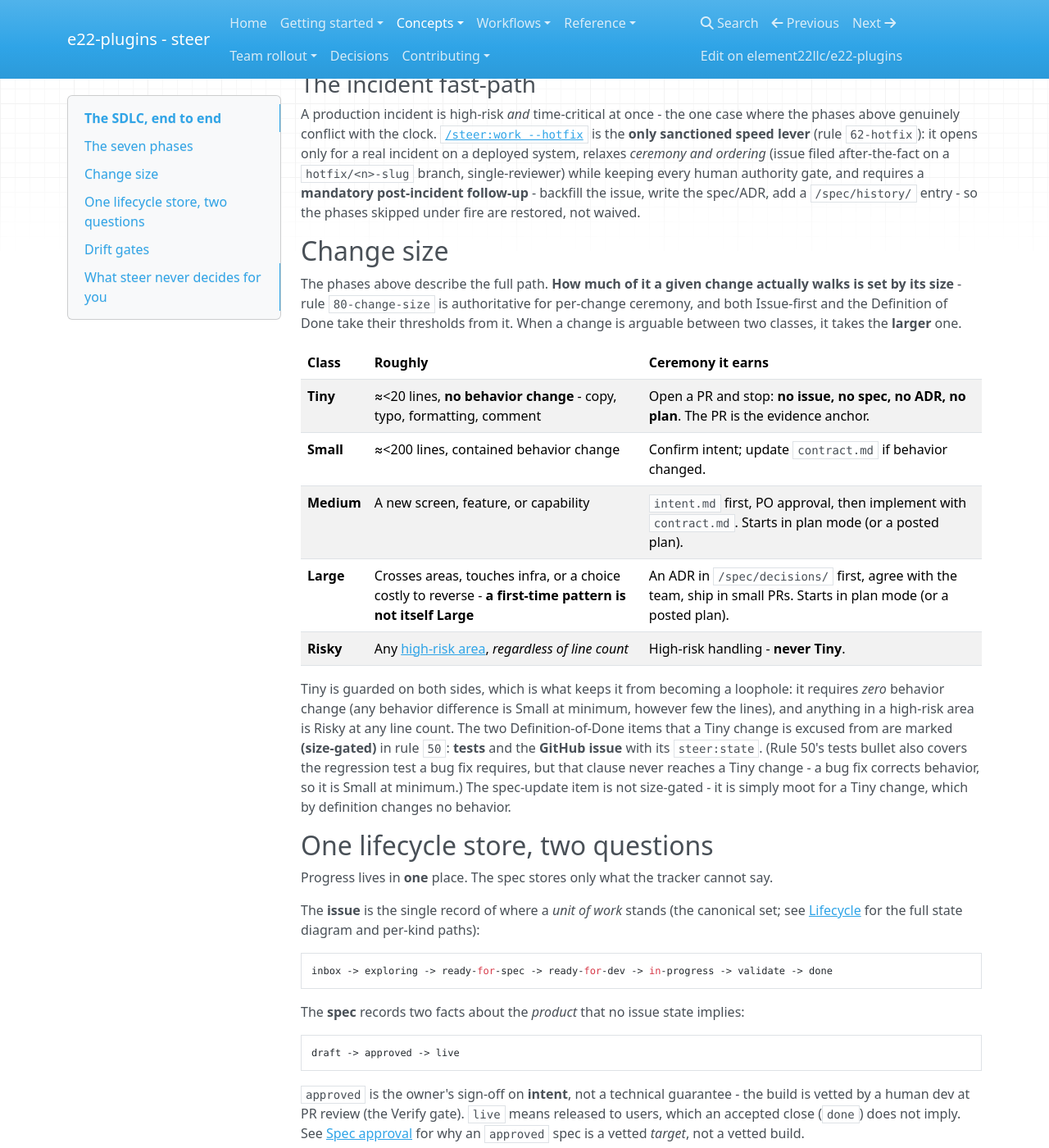
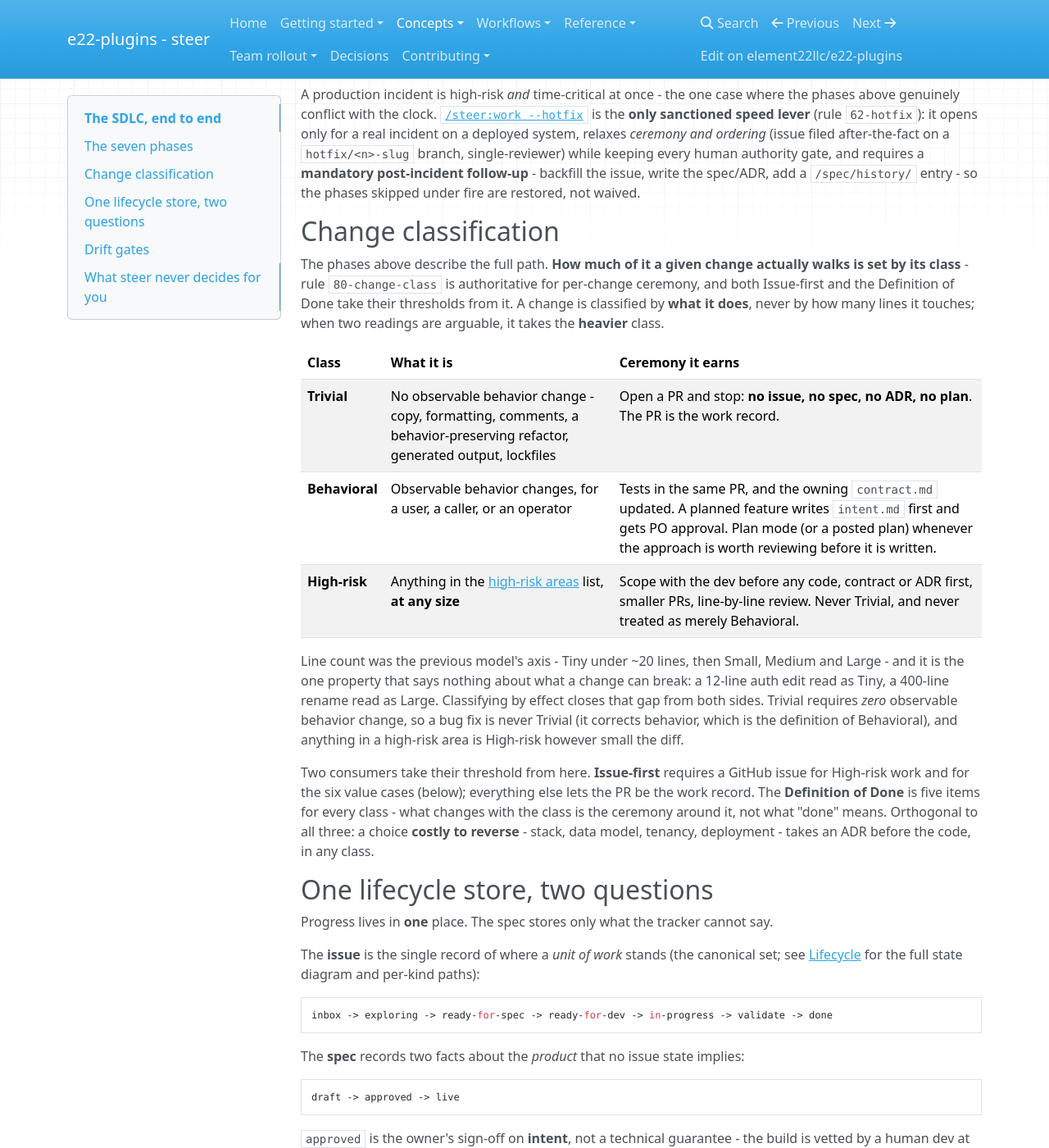
Before and after one commit to element22llc/e22-plugins, an MkDocs documentation site: the page built from docs/concepts/sdlc.md, in a window 1280 px wide and 1400 px high, scrolled down 1549 px. Shown: the whole window at 82% size. Built offline with MkDocs 1.6.1, drawn with Linux system fonts in a browser that asks for light colours; nearby versions of some CDN libraries; some of the changed text lies outside the part shown.

Commit message:
docs: follow the change-classification rewrite
The sdlc "Change size" section becomes "Change classification" (anchor
#change-classification) with the three-class table, and the six references to
the old anchor, rule filename and Tiny vocabulary across lifecycle, work,
build, configuration and hooks follow. The old names stay where they are
history, not live vocabulary.

check_fixtures' issue-first scope guard asserted the literal phrase
"implementation-affecting mutation", which the rewrite replaces. It now
asserts the thing the guard is for - that rule 36 and ISSUE-WORKFLOW name the
two scoped cases rather than sweeping every repository change.

Refs #583

Co-Authored-By: Claude Opus 5 (1M context) <noreply@anthropic.com>

```diff
--- a/docs/concepts/sdlc.md
+++ b/docs/concepts/sdlc.md
@@ -30,8 +30,8 @@ flowchart LR
 | --- | --- | --- | --- |
 | **0 · Bootstrap** | [`/steer:setup`](../workflows/index.md) -> `init` (greenfield) / [`adopt`](../workflows/adopt.md) (brownfield) / `sync` (steady-state); `doctor` for prerequisites | `/spec` spine + bundled scaffold (mise, compose, CI, PR template, policy) + pinned toolchain | - (enablement, not a gate) |
 | **1 · Shape** | [`/steer:spec`](../workflows/spec.md), `questions`, `adr`, `roadmap` | `intent.md`, `contract.md`, ADRs, a release timeline | `/steer:spec approve` - blocked while a **blocking** question gated at intent-approval is unresolved (later-gated questions block their own gate) |
-| **2 · Plan** | [`/steer:issues`](../workflows/issues.md) | A triaged, decomposed backlog of issues | Issue-first: every implementation-affecting mutation has an issue **before** the first change - except a [**Tiny**](#change-size) change, `/spec` edits, docs, generated output, lockfiles, and `/steer:sync` |
-| **3 · Build** | [`/steer:work`](../workflows/work.md) (and `work --reviewed`) | A branch, the implementation, tests, progress on the issue, a PR | Commit autonomy + change-size + high-risk scoping; **merge/deploy never implied** |
+| **2 · Plan** | [`/steer:issues`](../workflows/issues.md) | A triaged, decomposed backlog of issues | Issue-first: [High-risk](#change-classification) work and the six value cases have an issue **before** the first change; a Trivial change, an untracked fix, `/spec` edits, docs, generated output, lockfiles and `/steer:sync` let the PR be the record |
+| **3 · Build** | [`/steer:work`](../workflows/work.md) (and `work --reviewed`) | A branch, the implementation, tests, progress on the issue, a PR | Commit autonomy + change classification + high-risk scoping; **merge/deploy never implied** |
 | **4 · Verify** | Definition of Done + [drift gates](#drift-gates) | A reviewed, drift-flagged PR with CI green | A **human dev approves the PR** - "review *is* productionization" |
 | **5 · Deliver** | merge -> [deploy](deployment.md); [`/steer:protect`](../reference/skills.md) | A deployed change; an enforced branch-protection gate | Branch protection + (at graduation) the PR flow |
 | **6 · Maintain** | [`/steer:audit`](../reference/skills.md) (`code`/`spec`), `next`, `sync`, `tidy`, `loop`, `report` | Findings routed back into the backlog; plugin kept current | - (re-enters Plan) |
@@ -51,32 +51,34 @@ authority gate, and requires a **mandatory post-incident follow-up** - backfill
 issue, write the spec/ADR, add a `/spec/history/` entry - so the phases skipped under
 fire are restored, not waived.
 
-## Change size
+## Change classification
 
 The phases above describe the full path. **How much of it a given change actually
-walks is set by its size** - rule `80-change-size` is authoritative for per-change
-ceremony, and both Issue-first and the Definition of Done take their thresholds
-from it. When a change is arguable between two classes, it takes the **larger**
-one.
+walks is set by its class** - rule `80-change-class` is authoritative for
+per-change ceremony, and both Issue-first and the Definition of Done take their
+thresholds from it. A change is classified by **what it does**, never by how many
+lines it touches; when two readings are arguable, it takes the **heavier** class.
 
-| Class | Roughly | Ceremony it earns |
+| Class | What it is | Ceremony it earns |
 | --- | --- | --- |
-| **Tiny** | ≈<20 lines, **no behavior change** - copy, typo, formatting, comment | Open a PR and stop: **no issue, no spec, no ADR, no plan**. The PR is the evidence anchor. |
-| **Small** | ≈<200 lines, contained behavior change | Confirm intent; update `contract.md` if behavior changed. |
-| **Medium** | A new screen, feature, or capability | `intent.md` first, PO approval, then implement with `contract.md`. Starts in plan mode (or a posted plan). |
-| **Large** | Crosses areas, touches infra, or a choice costly to reverse - **a first-time pattern is not itself Large** | An ADR in `/spec/decisions/` first, agree with the team, ship in small PRs. Starts in plan mode (or a posted plan). |
-| **Risky** | Any [high-risk area](../reference/configuration.md), *regardless of line count* | High-risk handling - **never Tiny**. |
+| **Trivial** | No observable behavior change - copy, formatting, comments, a behavior-preserving refactor, generated output, lockfiles | Open a PR and stop: **no issue, no spec, no ADR, no plan**. The PR is the work record. |
+| **Behavioral** | Observable behavior changes, for a user, a caller, or an operator | Tests in the same PR, and the owning `contract.md` updated. A planned feature writes `intent.md` first and gets PO approval. Plan mode (or a posted plan) whenever the approach is worth reviewing before it is written. |
+| **High-risk** | Anything in the [high-risk areas](../reference/configuration.md) list, **at any size** | Scope with the dev before any code, contract or ADR first, smaller PRs, line-by-line review. Never Trivial, and never treated as merely Behavioral. |
 
-Tiny is guarded on both sides, which is what keeps it from becoming a loophole: it
-requires *zero* behavior change (any behavior difference is Small at minimum,
-however few the lines), and anything in a high-risk area is Risky at any line
-count. The two Definition-of-Done items that a Tiny change is excused from are
-marked **(size-gated)** in rule `50`: **tests** and the **GitHub issue** with its
-`steer:state`. (Rule 50's tests bullet also covers the regression test a bug fix
-requires, but that clause never reaches a Tiny change - a bug fix corrects
-behavior, so it is Small at minimum.) The
-spec-update item is not size-gated - it is simply moot for a Tiny change, which by
-definition changes no behavior.
+Line count was the previous model's axis - Tiny under ~20 lines, then Small,
+Medium and Large - and it is the one property that says nothing about what a
+change can break: a 12-line auth edit read as Tiny, a 400-line rename read as
+Large. Classifying by effect closes that gap from both sides. Trivial requires
+*zero* observable behavior change, so a bug fix is never Trivial (it corrects
+behavior, which is the definition of Behavioral), and anything in a high-risk
+area is High-risk however small the diff.
+
+Two consumers take their threshold from here. **Issue-first** requires a GitHub
+issue for High-risk work and for the six value cases (below); everything else
+lets the PR be the work record. The **Definition of Done** is five items for every
+class - what changes with the class is the ceremony around it, not what "done"
+means. Orthogonal to all three: a choice **costly to reverse** - stack, data
+model, tenancy, deployment - takes an ADR before the code, in any class.
 
 ## One lifecycle store, two questions
 
```
Also changed, not shown: docs/concepts/lifecycle.md (+9 -6 lines), docs/reference/configuration.md (+2 -2 lines), docs/reference/hooks.md (+2 -2 lines), docs/workflows/build.md (+1 -1 lines), docs/workflows/work.md (+3 -3 lines), 1 other file.
